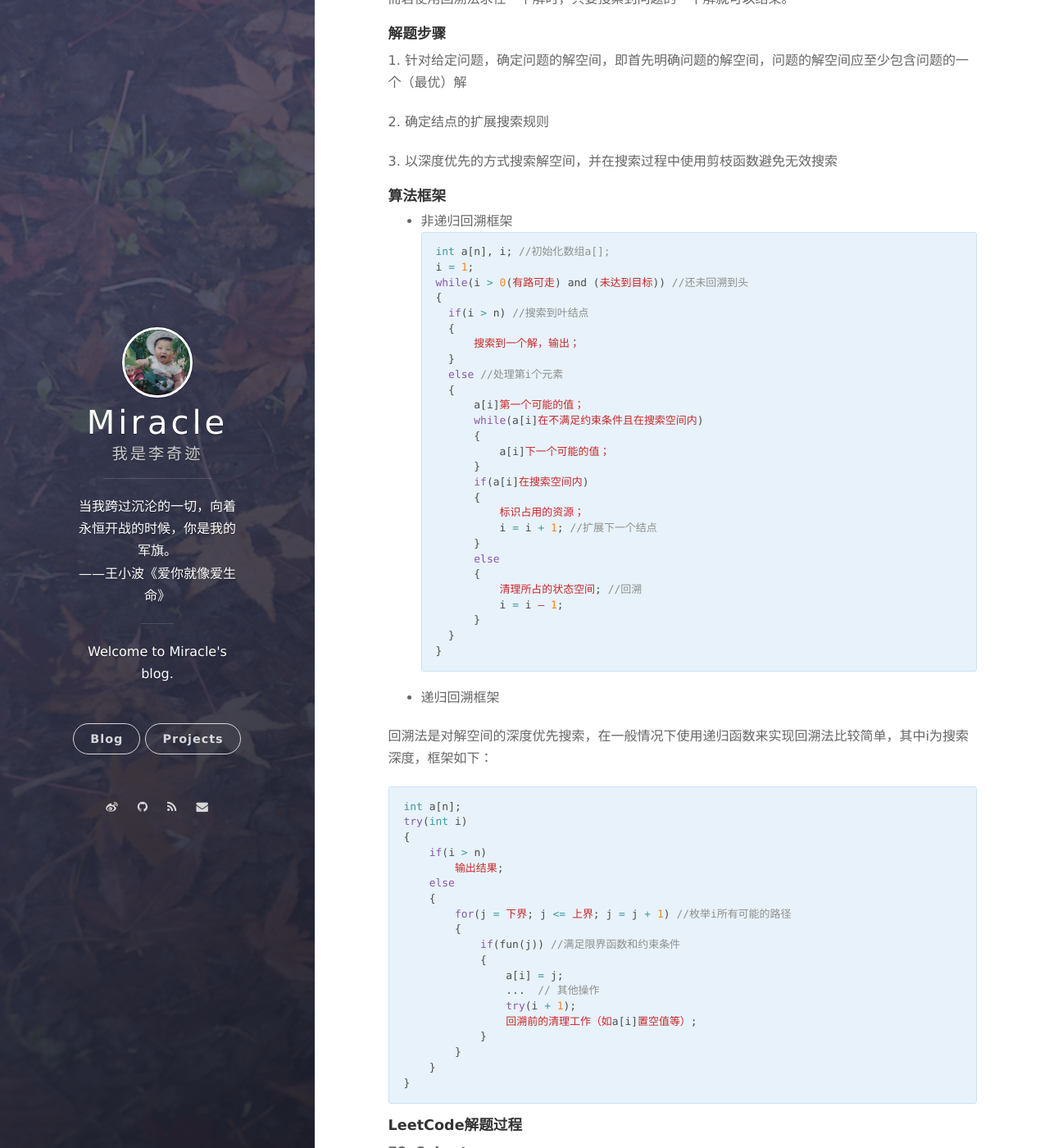
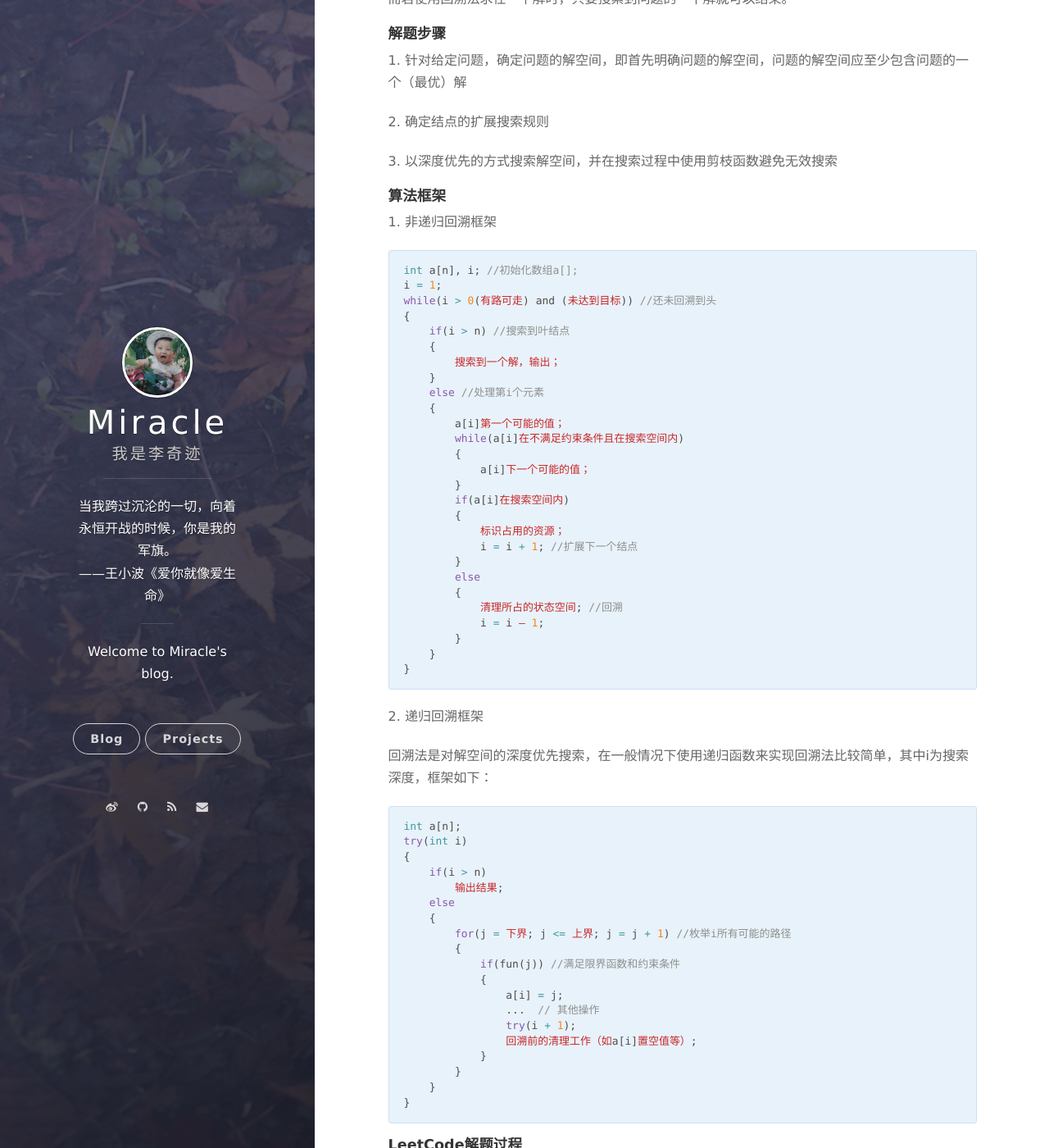
Before and after one commit to onevcat/vno-jekyll, a Jekyll site: the page built from _posts/2018-08-30-leetcode-backtrack-1.markdown, in a window 1280 px wide and 1400 px high, scrolled down 724 px. Shown: the whole window at 82% size. Built offline with Jekyll 4.4.1, drawn with Linux system fonts in a browser that asks for light colours; nearby versions of some CDN libraries; comment, search, counter and statistics services are not loaded.

Commit message:
leetcode-backtrack-5-update

````diff
--- a/_posts/2018-08-30-leetcode-backtrack-1.markdown
+++ b/_posts/2018-08-30-leetcode-backtrack-1.markdown
@@ -27,7 +27,7 @@ LeetCode中有关寻找数组的子集问题（78，90）、全排列（46，47
 3.&nbsp;以深度优先的方式搜索解空间，并在搜索过程中使用剪枝函数避免无效搜索
 
 #### **算法框架**
-* 非递归回溯框架
+1.&nbsp;非递归回溯框架
 ```cpp
 int a[n], i; //初始化数组a[];
 i = 1;
@@ -58,7 +58,7 @@ while(i > 0(有路可走) and (未达到目标)) //还未回溯到头
 }
 ```
 
-* 递归回溯框架
+2.&nbsp;递归回溯框架
 
 回溯法是对解空间的深度优先搜索，在一般情况下使用递归函数来实现回溯法比较简单，其中i为搜索深度，框架如下：
 ```cpp
````
